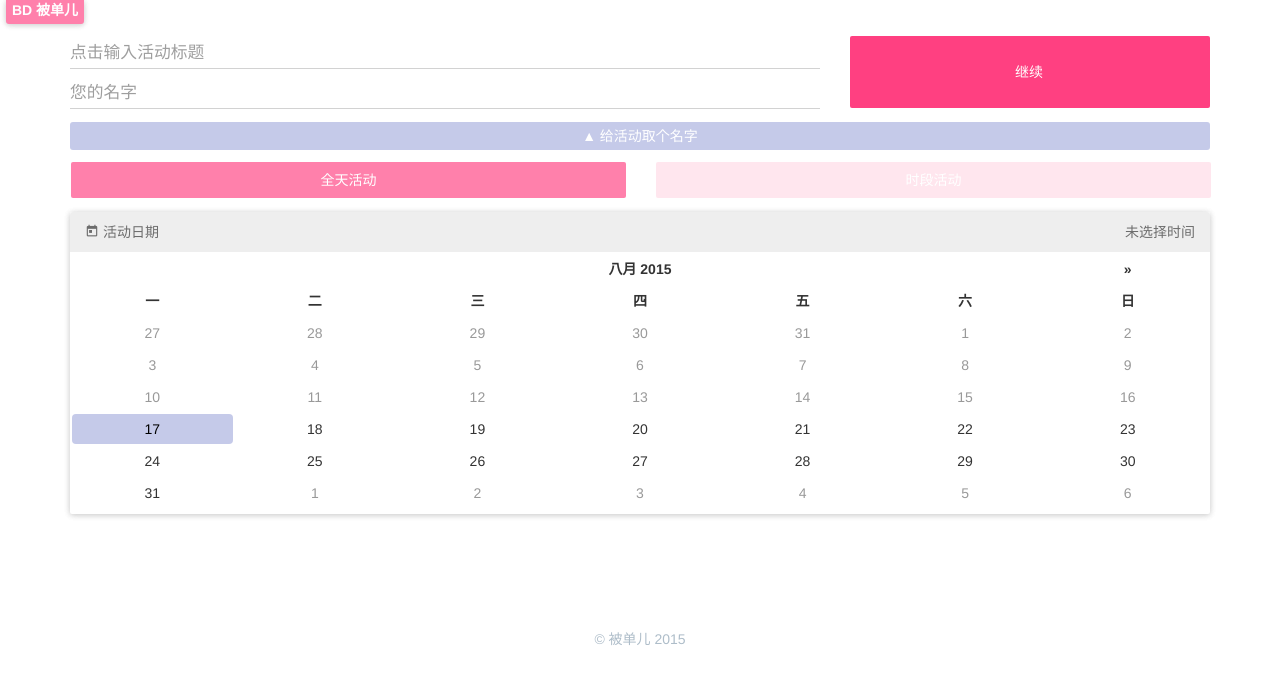
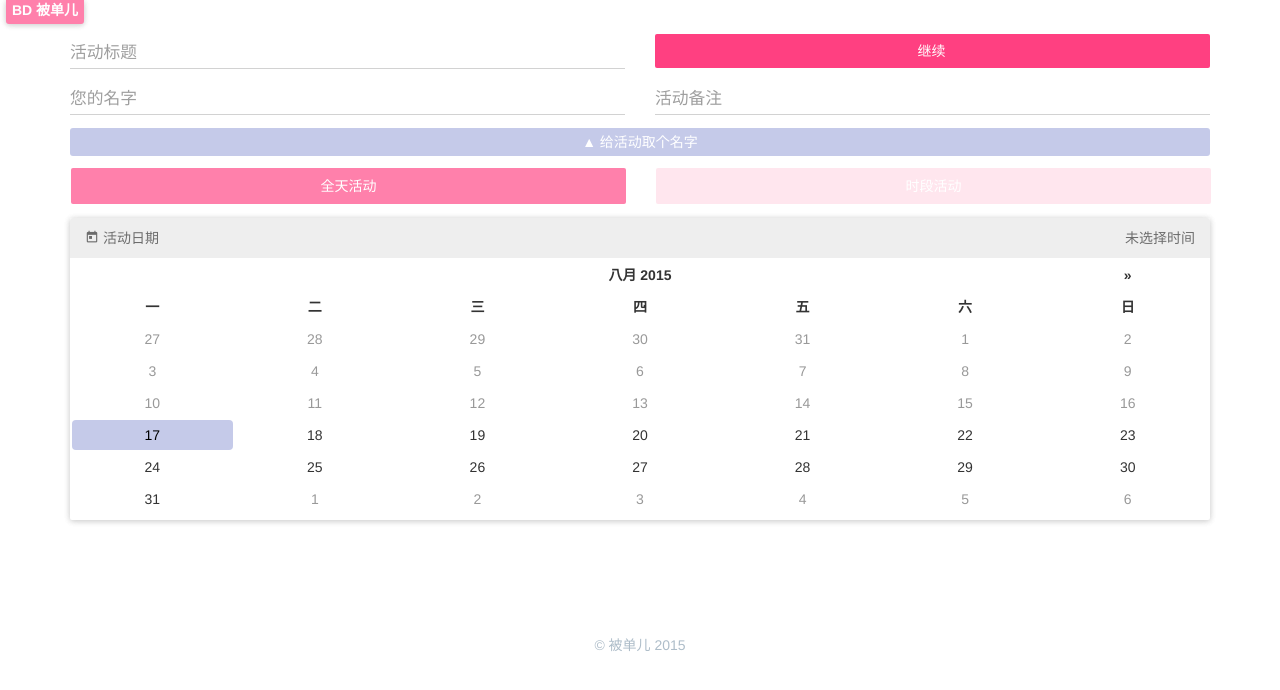
Before and after one commit to JLLLinn/groupschedulingapp, a Django app: a page that uses schsite/event_scheduling/templates/event_scheduling/create_date.html in a window 1280 px wide. Shown: the top 690 px of the page. Run offline with Django 3.2, Linux system fonts and the light colour scheme; some libraries are stand-ins or nearby versions.

Commit message:
added some description stuff

```diff
--- a/schsite/event_scheduling/static/event_scheduling/css/style.css
+++ b/schsite/event_scheduling/static/event_scheduling/css/style.css
@@ -495,3 +495,9 @@ input.datesCheck + * {
 /*.set-precise-time-cell:nth-child(even) {*/
 /*background-color: #c5cae9;*/
 /*}*/
+
+input[type="text"]{
+   -moz-box-sizing:    border-box;
+   -webkit-box-sizing: border-box;
+    box-sizing:        border-box;
+}
--- a/schsite/event_scheduling/templates/event_scheduling/create_date.html
+++ b/schsite/event_scheduling/templates/event_scheduling/create_date.html
@@ -8,29 +8,36 @@
         <br>
 
         <div class="row">
-            <div class="col-xs-8">
-                <div class="" style=" margin-top:6px; margin-bottom:6px;">
-                    <input type="text" placeholder="点击输入活动标题" id="eventTitleCreate" class="form-control-pink-A200 form-control titleCreate"
+                <div class="col-xs-6" style=" margin-top:6px; margin-bottom:6px;">
+                    <input type="text" placeholder="活动标题" id="eventTitleCreate" class="form-control-pink-A200 form-control titleCreate"
                            style="display: inline-block;">
                 </div>
-                <div class="" style=" margin-top:6px; margin-bottom:6px;">
-                    <input type="text" placeholder="您的名字" id="organizerNameCreate" class="form-control-pink-A200 form-control titleCreate"
-                           style="display: inline-block;">
-                </div>
-            </div>
 
-            <div class="col-xs-4">
-                <div class="" style="text-align:center;margin-top:6px; margin-bottom:6px;">
+            <div class="col-xs-6">
+                <div class="" style="text-align:center;margin-top:4px; margin-bottom:6px;">
                     <div class="col-xs-12" id="loaderDiv"
                          style="width:100%; margin:0px; padding-left:0px; padding-right:0; z-index:51;height:3px; margin-top: -3px">
                         &nbsp;</div>
                     <button id="allDoneCreate" class="btn btn-raise btn-material-pink-A200"
-                            style="width:100%;float:right; height:72px;margin:0;padding-top: 0px;padding-bottom: 0px;padding-left: 28px">
+                            style="width:100%;float:right; height:34px;margin:0;padding-top: 0px;padding-bottom: 0px;padding-left: 28px">
                         <i id="allDoneCreate" class="mdi-action-done visible-xs"></i><span class="hidden-xs">继续</span>
                     </button>
 
                 </div>
             </div>
+        </div>
+        <div class="row">
+
+
+             <div class="col-xs-6" style=" margin-top:6px; margin-bottom:6px;">
+                    <input type="text" placeholder="您的名字" id="organizerNameCreate" class="form-control-pink-A200 form-control titleCreate"
+                           style="display: inline-block;">
+                </div>
+            <div class="col-xs-6" style=" margin-top:6px; margin-bottom:6px;">
+                    <input type="text" placeholder="活动备注" id="blahblah" class="form-control-pink-A200 form-control titleCreate"
+                           style="display: inline-block;">
+                </div>
+
         </div>
         <div class="" style="text-align:center;margin-top:6px; margin-bottom:6px;">
             <div id="whatToDo" style="width:100%;">&#9650; 给活动取个名字</div>
--- a/schsite/schsite/settings.py
+++ b/schsite/schsite/settings.py
@@ -23,7 +23,7 @@ BASE_DIR = os.path.dirname(os.path.dirname(os.path.abspath(__file__)))
 SECRET_KEY = '=frw2vy*8_(cw*bgo3)36(r*^6xdx5fp!952z4zp+gg6)5xnc!'
 
 # SECURITY WARNING: don't run with debug turned on in production!
-DEBUG = False
+DEBUG = True
 
 ALLOWED_HOSTS = ['beidanr.com', 'www.beidanr.com']
 
@@ -144,5 +144,3 @@ LOGGING = {
         },
     },
 }
-
-PREPEND_WWW = True
```
